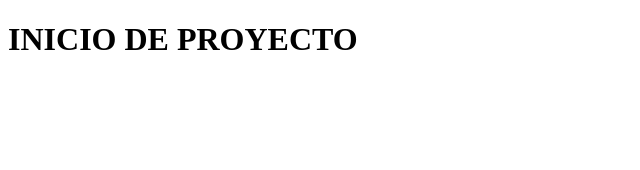
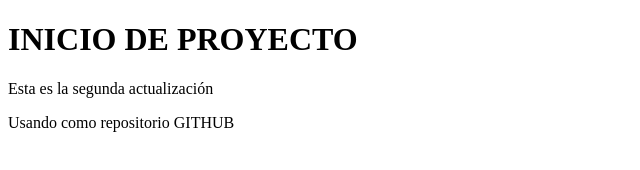
Before and after one commit to mauriciotb/ARTEGRAF, a plain HTML site: page index.html in a window 1280 px wide. Shown: the whole page, without its empty margins (0-640 px from the left). Drawn offline with Linux system fonts and the light colour scheme.

Commit message:
VERSION 2

```diff
--- a/index.html
+++ b/index.html
@@ -7,5 +7,7 @@
 </head>
 <body>
     <h1>INICIO DE PROYECTO</h1>
+    <p>Esta es la segunda actualización</p>
+    <p>Usando como repositorio GITHUB</p>
 </body>
 </html>
```
